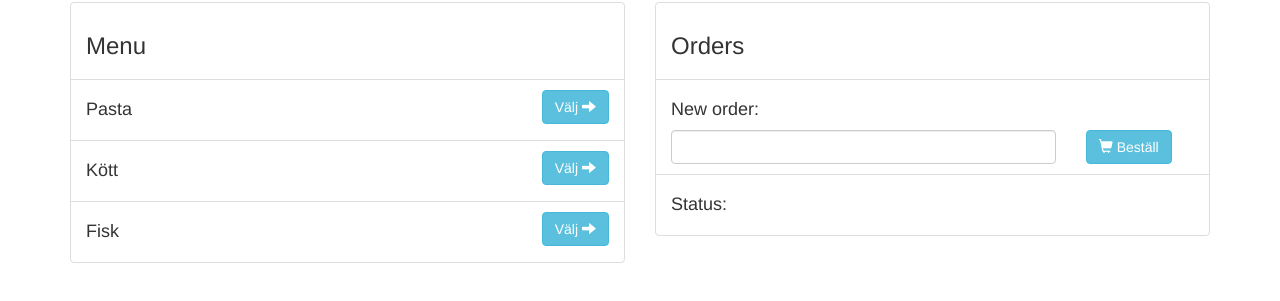
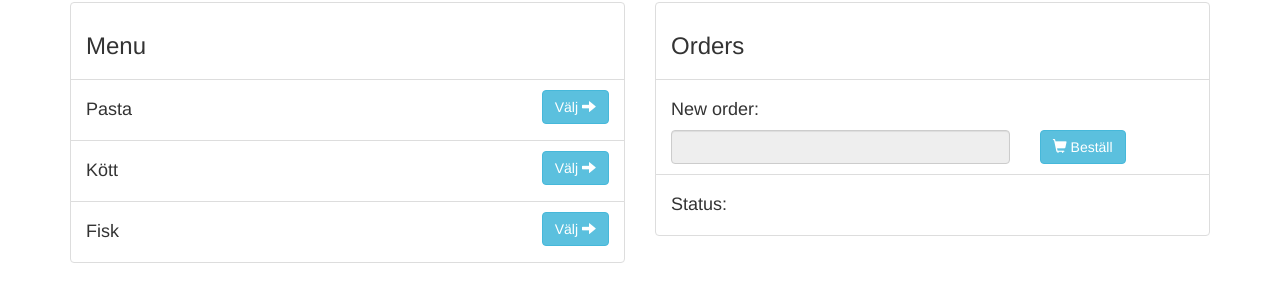
Before and after one commit to PhilippeBerglund/NemoClient, a plain HTML site: page NemoClient/Index.html in a window 1280 px wide. Shown: the part 81-382 px from the top of the page. Drawn offline with nearby package versions, Linux system fonts and the light colour scheme.

Commit message:
Ui updates

```diff
--- a/NemoClient/Index.html
+++ b/NemoClient/Index.html
@@ -70,10 +70,10 @@
                     <li class="list-group-item">
                         <h4>New order:</h4>
                         <div class="row">
-                            <div class="col-sm-9">
-                                <input id=msg class="form-control" />
+                            <div class="col-xs-8">
+                                <input id=msg class="form-control" disabled />
                             </div>
-                            <div class="col-sm-3">
+                            <div class="col-xs-4">
                                 <button id=send class="btn btn-info">
                                     <span class="glyphicon glyphicon-shopping-cart"></span>
                                     Beställ
@@ -115,6 +115,7 @@
             btn.addEventListener('click', function () {
                 var message = document.getElementById("msg").value
                 ws.send(message);
+                document.getElementById("msg").value = "";
             })
 
         }
```
